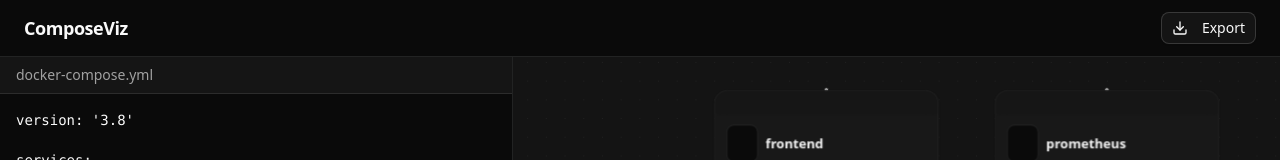
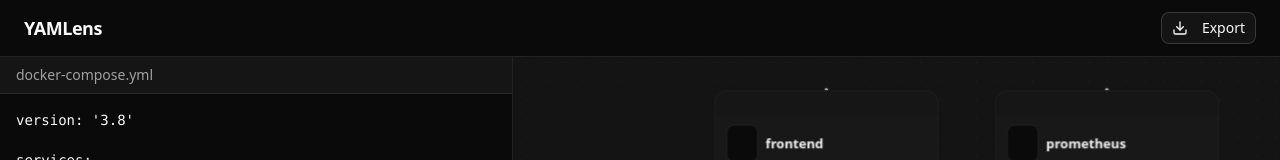
Before and after one commit to akbrdhia/YAMLens, a React (Vite) app: page / in a window 1280 px wide. Shown: the top 160 px of the page. Built offline with nearby package versions, Linux system fonts and the light colour scheme; some icons are missing.

Commit message:
feat(rename): update project name from ComposeViz to YAMLens

```diff
--- a/index.html
+++ b/index.html
@@ -3,7 +3,7 @@
   <head>
     <meta charset="UTF-8" />
     <meta name="viewport" content="width=device-width, initial-scale=1.0" />
-    <title>ComposeViz</title>
+    <title>YAMLens</title>
   </head>
   <body>
     <div id="root"></div>
--- a/package.json
+++ b/package.json
@@ -1,5 +1,5 @@
 {
-  "name": "composeviz",
+  "name": "yamlens",
   "private": true,
   "version": "0.0.0",
   "type": "module",
--- a/src/App.tsx
+++ b/src/App.tsx
@@ -12,7 +12,7 @@ function App() {
     <div className="h-screen w-screen flex flex-col bg-background text-foreground">
       {/* Header */}
       <header className="flex items-center justify-between px-6 py-3 border-b border-border">
-        <h1 className="text-lg font-semibold tracking-tight">ComposeViz</h1>
+        <h1 className="text-lg font-semibold tracking-tight">YAMLens</h1>
         <ExportDropdown />
       </header>
 
--- a/src/features/editor/data/default-yaml.ts
+++ b/src/features/editor/data/default-yaml.ts
@@ -4,7 +4,7 @@ services:
   # Frontend Application
   frontend:
     image: node:18-alpine
-    container_name: composeviz-web
+    container_name: yamlens-web
     ports:
       - "3000:3000"
     environment:
```
Also changed, not shown: 2 other files (tests, documents, lock files or other folders).
